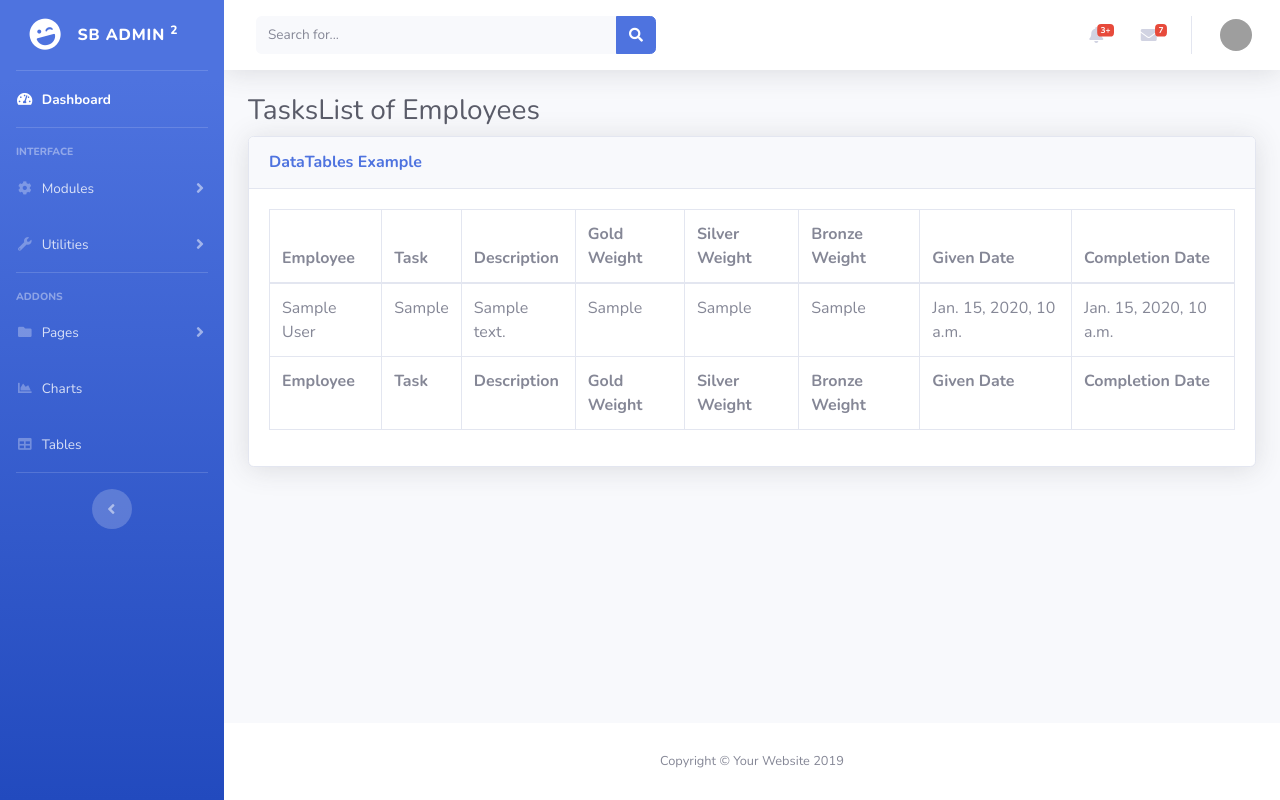
After one commit to sujallohani10/jewellery, a Django app: page /employee/task/ in a window 1280 px wide. The commit adds this page. Run offline with Django 3.2, Linux system fonts and the light colour scheme; tables that the repository leaves empty hold one stand-in row (values such as "Sample post"); parts of the project's set-up code (start-up, migrations or seed data) failed here and were passed over; some libraries are stand-ins or nearby versions; grey boxes are pictures that could not be loaded.

Commit message:
employee task list added and menu names changed..

```diff
--- /dev/null
+++ b/employee/templates/employee/tasklist.html
@@ -0,0 +1,63 @@
+{% extends "base.html" %}
+
+{% block content %}
+    <!-- Begin Page Content -->
+        <div class="container-fluid">
+
+          <!-- Page Heading -->
+          <h1 class="h3 mb-2 text-gray-800">TasksList of Employees</h1>
+
+          <!-- DataTales Example -->
+          <div class="card shadow mb-4">
+            <div class="card-header py-3">
+              <h6 class="m-0 font-weight-bold text-primary">DataTables Example</h6>
+            </div>
+            <div class="card-body">
+              <div class="table-responsive">
+                <table class="table table-bordered" id="dataTable" width="100%" cellspacing="0">
+                  <thead>
+                    <tr>
+                      <th>Employee</th>
+                      <th>Task</th>
+                      <th>Description</th>
+                      <th>Gold Weight</th>
+                      <th>Silver Weight</th>
+                      <th>Bronze Weight</th>
+                      <th>Given Date</th>
+                      <th>Completion Date</th>
+                    </tr>
+                  </thead>
+                  <tfoot>
+                    <tr>
+                      <th>Employee</th>
+                      <th>Task</th>
+                      <th>Description</th>
+                      <th>Gold Weight</th>
+                      <th>Silver Weight</th>
+                      <th>Bronze Weight</th>
+                      <th>Given Date</th>
+                      <th>Completion Date</th>
+                    </tr>
+                  </tfoot>
+                  <tbody>
+                    {% for taskList in emp_task_list %}
+                        <tr>
+                          <td>{{ taskList.employee.first_name}}  {{taskList.employee.last_name}}</td>
+                          <td>{{ taskList.item }}</td>
+                          <td>{{ taskList.description }}</td>
+                          <td>{{ taskList.gold_weight }}</td>
+                          <td>{{ taskList.silver_weight }}</td>
+                          <td>{{ taskList.bronze_weight }}</td>
+                          <td>{{ taskList.given_date }}</td>
+                          <td>{{ taskList.completion_date }}</td>
+                        </tr>
+                    {% endfor %}
+                  </tbody>
+                </table>
+              </div>
+            </div>
+          </div>
+
+        </div>
+        <!-- /.container-fluid -->
+{% endblock %}
--- a/employee/urls.py
+++ b/employee/urls.py
@@ -4,4 +4,5 @@ from . import views
 
 urlpatterns = [
     path('task/add', views.employeeTask, name='employeeTask'),
+    path('task/', views.employeeTaskList, name='employeeTaskList'),
 ]
--- a/employee/views.py
+++ b/employee/views.py
@@ -6,6 +6,7 @@ from employee.models import EmployeeTasks
 
 
 def employeeTask(request):
+    # Need to add employee to whom task is assigned
     if request.method == 'POST':
         form = EmployeeTaskForm(request.POST)
         if form.is_valid():
@@ -26,3 +27,10 @@ def employeeTask(request):
     else:
         form = EmployeeTaskForm()
     return render(request, 'employee/task.html', {'form': form})
+
+
+def employeeTaskList(request):
+    emp_task_list = EmployeeTasks.objects.all()
+    print(emp_task_list)
+    context = {'emp_task_list': emp_task_list}
+    return render(request, 'employee/tasklist.html', context)
--- a/jewellery/settings.py
+++ b/jewellery/settings.py
@@ -20,7 +20,7 @@ BASE_DIR = os.path.dirname(os.path.dirname(os.path.abspath(__file__)))
 # See https://docs.djangoproject.com/en/3.0/howto/deployment/checklist/
 
 # SECURITY WARNING: keep the secret key used in production secret!
-# secret key moved
+SECRET_KEY = SECRET_KEY
 
 # SECURITY WARNING: don't run with debug turned on in production!
 DEBUG = True
--- a/templates/base.html
+++ b/templates/base.html
@@ -74,9 +74,9 @@
         </a>
         <div id="collapseTwo" class="collapse" aria-labelledby="headingTwo" data-parent="#accordionSidebar">
           <div class="bg-white py-2 collapse-inner rounded">
-            <h6 class="collapse-header">Employee Modules:</h6>
-            <a class="collapse-item" href="">Employee</a>
-            <a class="collapse-item" href="">Tasks</a>
+            <h6 class="collapse-header">Employee Task Module:</h6>
+            <a class="collapse-item" href="{% url 'employeeTaskList'%}">Tasks List</a>
+            <a class="collapse-item" href="{% url 'employeeTask'%}">Add Tasks</a>
           </div>
         </div>
       </li>
```
